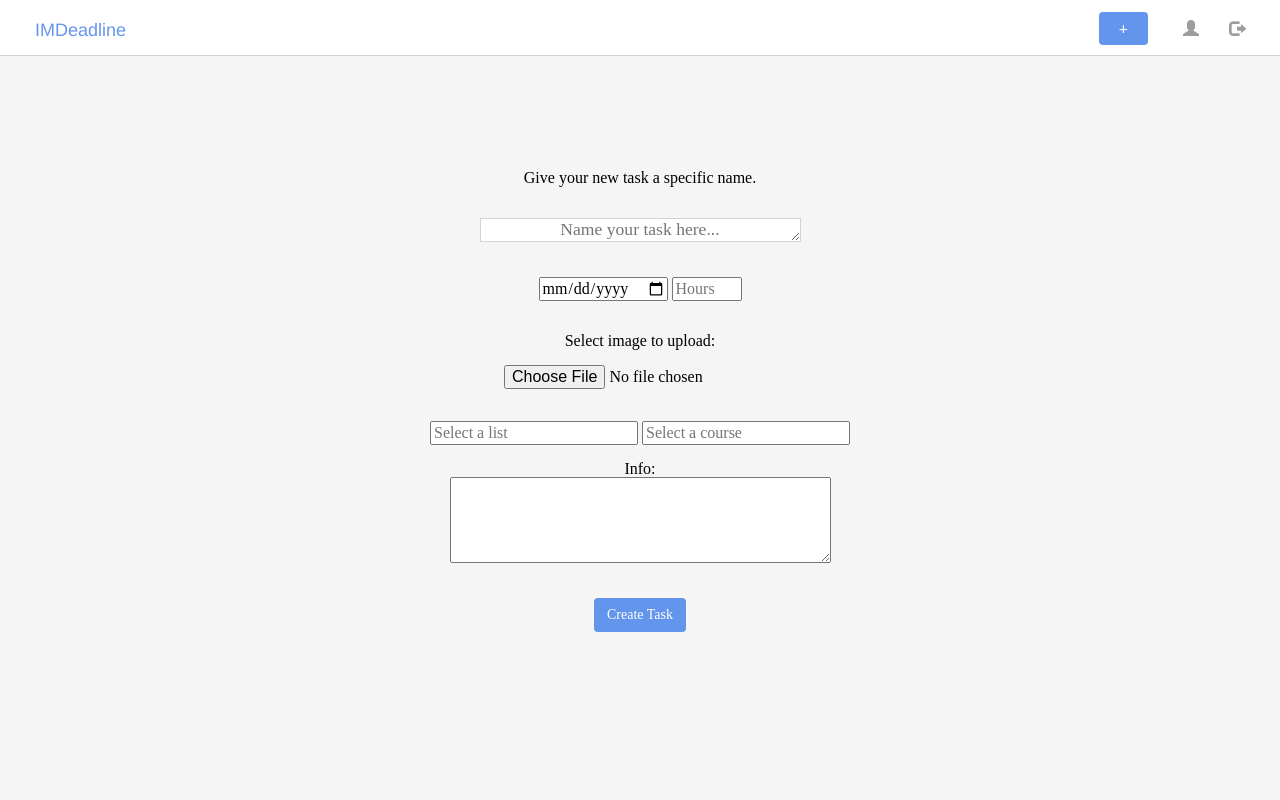
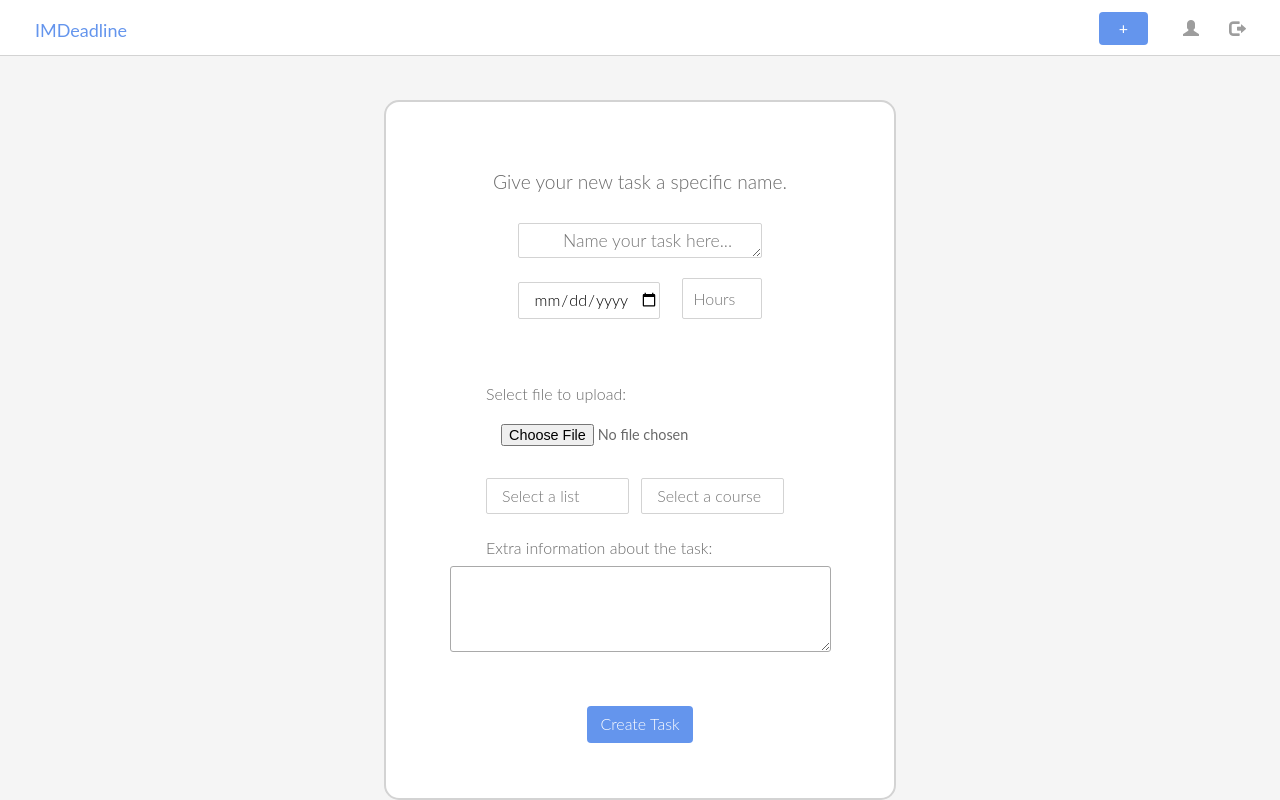
Before and after one commit to Thaeny/IMDeadline, a PHP site: page /addtask.php in a window 1280 px wide. Run offline with PHP 8.4, Linux system fonts and the light colour scheme; the visitor is signed in with stand-in values (Sample User, id 1); data that the repository does not hold is empty; some libraries are stand-ins or nearby versions.

Commit message:
Style Forms
Stylen van register, login, list form en task form, WERKT!

```diff
--- a/addtask.php
+++ b/addtask.php
@@ -122,23 +122,23 @@ $fileType = pathinfo($target_file,PATHINFO_EXTENSION);
 
 <div class="main">
 
-
-    <form style="padding-top: 170px; text-align: center;" action="" method="post" enctype="multipart/form-data">
+<div class="taskForm">
+    <form action="" method="post" enctype="multipart/form-data">
 
 
         <div class="addTaskForm">
-            <label for="taskname">Give your new task a specific name.</label>
+            <label class="TaskName" for="taskname">Give your new task a specific name.</label>
             <br><br><br>
-            <textarea style="text-align: center; font-size: 1.1em; border: 1px solid lightgrey;" rows="1" cols="30" name="taskname" id="taskname" placeholder="Name your task here..."></textarea>
+            <textarea class="input" style="text-align: center; font-size: 1.1em; border: 1px solid lightgrey;" rows="1" cols="30" name="taskname" id="taskname" placeholder="Name your task here..."></textarea>
         </div>
 
         <br><br>
 
 
-        <input type="date" name="date">
+        <input id="date" class="date input" type="date" name="date">
 
 
-        <input style="width: 70px;" placeholder="Hours" name="workhours" list="workhours">
+        <input id="hours" class="hours input" placeholder="Hours" name="workhours" list="workhours">
 
         <datalist id="workhours">
             <option value="5">
@@ -156,15 +156,15 @@ $fileType = pathinfo($target_file,PATHINFO_EXTENSION);
 
         <br>
 
-        Select image to upload: <br><br>
-        <input style="margin:  0 auto;" type="file" name="fileToUpload" id="fileToUpload">
+        <p class="fileTitle">Select file to upload:</p><br><br>
+        <input style="padding-left: 65px; margin-top: -10px; color: dimgray; font-size: 0.9em;" type="file" name="fileToUpload" id="fileToUpload">
 
 
         <br><br>
 
 
 
-        <input placeholder="Select a list" name="listname" list="lists">
+        <input placeholder="Select a list" class="input chooseList" name="listname" list="lists">
         <datalist id="lists">
             <?php
             $conn = Db::getInstance();
@@ -176,7 +176,7 @@ $fileType = pathinfo($target_file,PATHINFO_EXTENSION);
             ?>
         </datalist>
 
-        <input placeholder="Select a course" name="coursename" list="courses">
+        <input placeholder="Select a course" class="input chooseCourse" name="coursename" list="courses">
         <datalist id="courses">
             <?php
             $conn = Db::getInstance();
@@ -189,19 +189,19 @@ $fileType = pathinfo($target_file,PATHINFO_EXTENSION);
         </datalist>
 
         <br><br>
-            <p>Info:</p>
-            <textarea name="taskInfo" rows="5" cols="40" id="taskInfo"></textarea>
+            <p class="info">Extra information about the task:</p>
+            <textarea style="border-radius: 3px; border: 1px solid darkgrey;" name="taskInfo" rows="5" cols="40" id="taskInfo"></textarea>
 
         <br><br><br>
 
-        <div class="createTaskBTN">
+        <div>
             <input type="hidden" name="action" value="newTask" />
-            <input class="btn" style="color: white;background-color: cornflowerblue" id="createTaskBTN" type="submit" value="Create Task" name="submit">
+            <input class="btn createTaskBTN" style="margin: 20px auto;" id="createTaskBTN" type="submit" value="Create Task" name="submit">
         </div>
         <?php $errormsg ?>
     </form>
 
-
+</div>
 
 
 
--- a/css/main.css
+++ b/css/main.css
@@ -30,7 +30,7 @@ a:hover, a:visited, a:link, a:active
 
 #logo1{
     color: cornflowerblue;
-    font-family: "AtlasGroteskBold", "Helvetica Neue", "HelveticaNeue", "Helvetica", "Arial", sans-serif;
+    font-family: "Lato", "proxima-nova", "Helvetica Neue", Arial, sans-serif;
 }
     #logo1:hover{
         color: royalblue;
@@ -291,6 +291,7 @@ a:hover, a:visited, a:link, a:active
     }
 
 
+
                 /* TASKDETAIL */
                 /* TASKDETAIL */
                 /* TASKDETAIL */
@@ -434,3 +435,210 @@ info{
 #listupdates{
     margin-top:20px;
 }
+
+
+
+
+
+
+                /* REGISTER & LOGIN */
+                /* REGISTER & LOGIN */
+                /* REGISTER & LOGIN */
+                /* REGISTER & LOGIN */
+
+.form{
+    width: 500px;
+    height: 620px;
+    margin: 30px auto;
+    background-color: white;
+    border-radius: 15px;
+    border: 2px solid lightgrey;
+}
+
+#inlogForm{
+    margin: 50px auto;
+    height: 420px;
+
+}
+
+.form h1{
+    font-size: 2em;
+    font-weight: 500;
+    font-family: "Lato", "proxima-nova", "Helvetica Neue", Arial, sans-serif;
+    text-align: center;
+    color: cornflowerblue;
+    padding-top: 60px;
+    margin-bottom: 40px;
+}
+
+.labelname{
+    width: 100%;
+    padding-left: 20%;
+    clear: both;
+    margin-bottom: 5px;
+    font-size: 0.9em;
+    font-weight: 500;
+    font-family: "Lato", "proxima-nova", "Helvetica Neue", Arial, sans-serif;
+
+}
+
+.input{
+    clear: both;
+    width: 60%;
+    margin: 0 20%;
+    margin-bottom: 15px;
+    padding: 7.5px 0px;
+    border-radius: 2px;
+    border: 1px solid lightgrey;
+    padding-left: 15px;
+    font-size: 1em;
+    font-weight: 300;
+    font-family: "Lato", "proxima-nova", "Helvetica Neue", Arial, sans-serif;
+
+}
+
+.registerBTN{
+    background-color: cornflowerblue;
+    width: 60%;
+    padding: 15px 20px;
+    border-radius: 3px;
+    border: 1px solid cornflowerblue;
+    color: white;
+    margin: 2.5% 20%;
+    transition-duration: 0.2s;
+    font-size: 1em;
+    font-weight: 500;
+    font-family: "Lato", "proxima-nova", "Helvetica Neue", Arial, sans-serif;
+}
+
+.registerBTN:hover{
+    background-color: royalblue;
+    transition-duration: 0.2s;
+}
+
+.alreadyP{
+    text-align: center;
+    font-size: 0.9em;
+    font-weight: 300;
+    color: slategrey;
+    margin-top: 10px;
+    font-family: "Lato", "proxima-nova", "Helvetica Neue", Arial, sans-serif;
+
+}
+
+.alreadyP a{
+    color: cornflowerblue;
+}
+.alreadyP a:hover{
+    color: royalblue;
+}
+
+
+
+
+
+
+                /* ADD LIST & TASK STYLE */
+                /* ADD LIST & TASK STYLE */
+                /* ADD LIST & TASK STYLE */
+                /* ADD LIST & TASK STYLE */
+
+.listForm, .taskForm{
+    width: 40%;
+    position: absolute;
+    background-color: white;
+    clear: both;
+    margin: 100px 30% 100px 30%;
+    text-align: center;
+    padding: 20px 50px;
+    border-radius: 15px;
+    border: 2px solid lightgrey;
+    font-family: "Lato", "proxima-nova", "Helvetica Neue", Arial, sans-serif;
+
+}
+
+.listForm{
+    padding-top: 50px;
+    height: 350px;
+}
+
+.taskForm{
+    height: 700px;
+}
+
+.listNameInput{
+    padding-top: 30px;
+    font-size: 1.1em;
+    font-weight: 500;
+    color: lightslategrey;
+    font-family: "Lato", "proxima-nova", "Helvetica Neue", Arial, sans-serif;
+
+}
+
+.createListBTN, .createTaskBTN{
+    background-color: cornflowerblue;
+    color: white;
+    font-family: "Lato", "proxima-nova", "Helvetica Neue", Arial, sans-serif;
+    font-size: 1em;
+    font-weight: 300;
+    margin-top: -30px;
+}
+
+.createListBTN:hover{
+    color: white;
+    background-color: royalblue;
+}
+
+.TaskName{
+    margin-top:50px;
+    font-family: "Lato", "proxima-nova", "Helvetica Neue", Arial, sans-serif;
+    font-size: 1.2em;
+    color: dimgrey;
+    font-weight: 300;
+}
+
+#date{
+    margin-top: -25px;
+    width: 35%;
+    float: left;
+    font-family: "Lato", "proxima-nova", "Helvetica Neue", Arial, sans-serif;
+}
+
+#hours{
+    width: 80px;
+    float: right;
+    margin-top: -56px;
+    padding: 10px 0 10px 10px;
+    font-family: "Lato", "proxima-nova", "Helvetica Neue", Arial, sans-serif;
+
+}
+
+.fileTitle{
+    text-align: left;
+    margin-left: 50px;
+    margin-top: 20px;
+    color: dimgrey;
+    font-weight: 300;
+
+}
+
+.chooseList{
+    width: 35%;
+    float: left;
+    margin-left: 50px;
+}
+.chooseCourse{
+    width: 35%;
+    float: right;
+    margin-right: 60px;
+    margin-top: -51px;
+}
+
+.info{
+    text-align: left;
+    margin-left: 50px;
+    margin-top: 30px;
+    color: dimgrey;
+    font-weight: 300;
+    margin-bottom: 10px;
+}
```
Also changed, not shown: addlist.php (+7 -7 lines), login.php (+8 -8 lines), register.php (+12 -12 lines).
